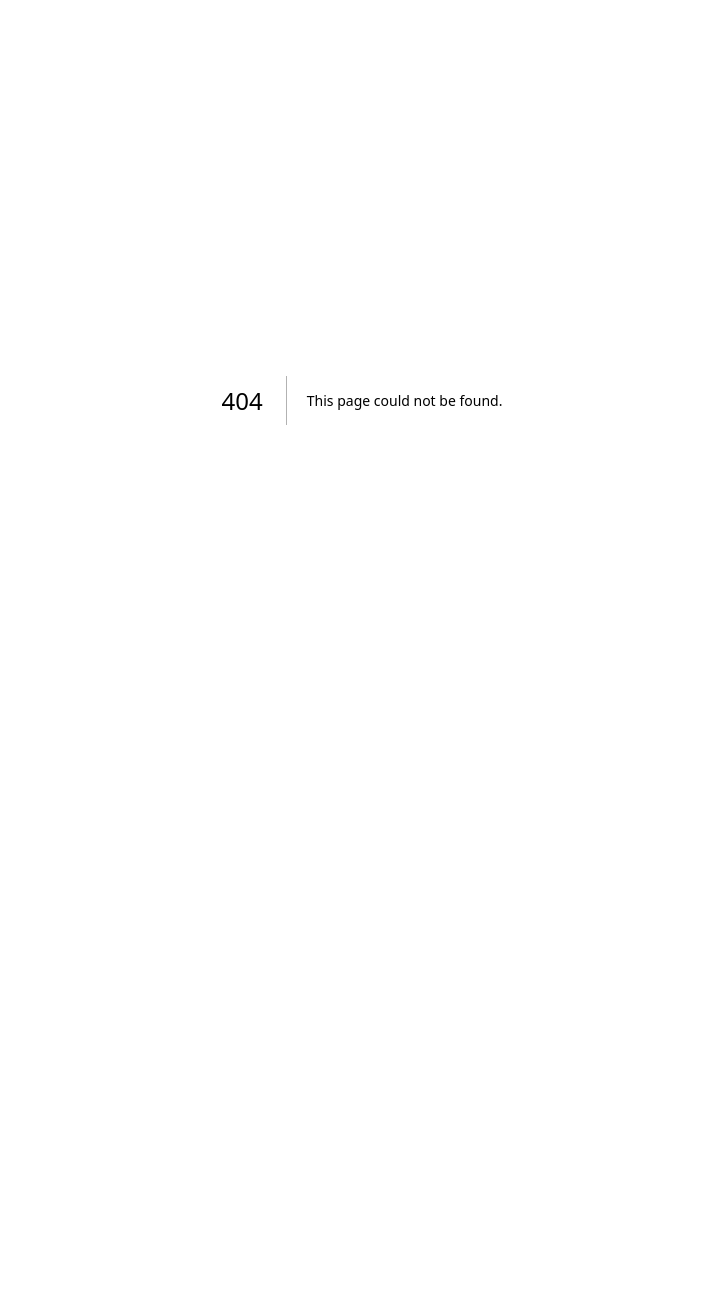
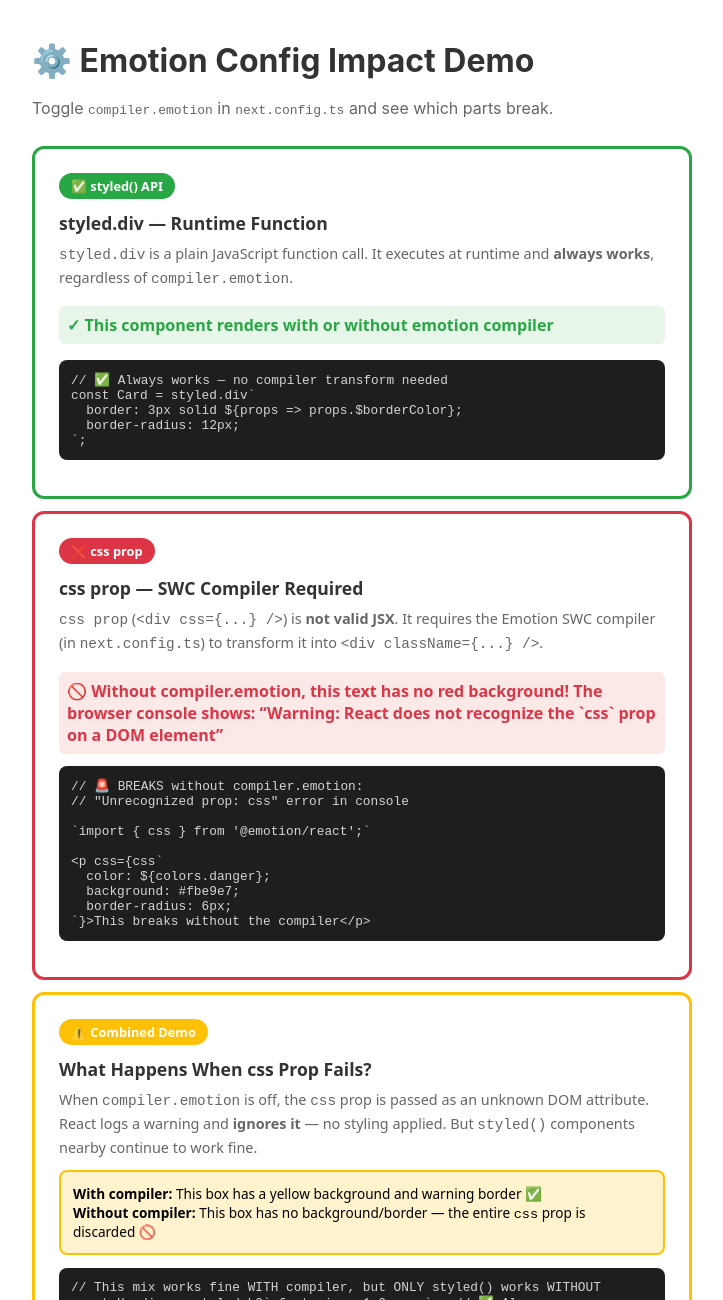
Before and after one commit to pangkaiguo/validate-nextjs-emotion, a Next.js app: page /emotion-config-impact in a window 1280 px wide. Before the commit this address had no page. Shown: the top 1300 px of the page, without its empty margins (278-1001 px from the left). Before the commit the page ends 800 px from the top, so only its background shows below. Built offline with nearby package versions, Linux system fonts and the light colour scheme.

Commit message:
Add emotion-config-impact demo page showing what breaks when compiler.emotion is missing - css prop fails, styled() survives

```diff
--- /dev/null
+++ b/src/app/emotion-config-impact/page.tsx
@@ -0,0 +1,231 @@
+'use client';
+
+import { css } from '@emotion/react';
+import styled from '@emotion/styled';
+
+// ============================================================
+// 🎯 This page demonstrates the impact of `compiler.emotion: true`
+//    in next.config.ts on Emotion components.
+//
+// ✅ With `compiler.emotion: true`  → Everything works
+// ❌ Without it                     → css prop breaks, styled() works
+//
+// Try it: comment out `emotion: true` in next.config.ts,
+// then run `npm run dev` and visit this page.
+// ============================================================
+
+// --- CSS Variable helpers for consistent visuals ---
+const colors = {
+  success: '#28a745',
+  danger: '#dc3545',
+  warning: '#ffc107',
+  info: '#17a2b8',
+  bg: '#f8f9fa',
+  border: '#dee2e6',
+};
+
+// ======================================================
+// ✅ WORKS WITHOUT compiler.emotion:
+//    styled() is a runtime function — it always runs.
+// ======================================================
+const Card = styled.div<{ $borderColor: string }>`
+  background: white;
+  border: 3px solid ${(props) => props.$borderColor};
+  border-radius: 12px;
+  padding: 24px;
+  margin: 12px 0;
+  font-family: system-ui, sans-serif;
+`;
+
+const Label = styled.span<{ $bg: string }>`
+  display: inline-block;
+  padding: 4px 12px;
+  border-radius: 20px;
+  font-size: 0.8rem;
+  font-weight: 700;
+  background: ${(props) => props.$bg};
+  color: white;
+  margin-bottom: 12px;
+`;
+
+const Title = styled.h3`
+  margin: 0 0 8px 0;
+  font-size: 1.1rem;
+  color: #333;
+`;
+
+const Desc = styled.p`
+  margin: 0 0 12px 0;
+  font-size: 0.9rem;
+  color: #666;
+  line-height: 1.5;
+`;
+
+// ======================================================
+// ❌ FAILS WITHOUT compiler.emotion:
+//    The `css` prop requires the SWC compiler to transform
+//    `<div css={...} />` into valid JSX.
+//    Without it, you get: "Unrecognized prop: css"
+// ======================================================
+
+const codeStyle = {
+  background: '#1e1e1e',
+  color: '#d4d4d4',
+  padding: '12px',
+  borderRadius: '8px',
+  fontSize: '0.8rem',
+  fontFamily: 'monospace',
+  overflowX: 'auto' as const,
+  whiteSpace: 'pre-wrap' as const,
+  marginBottom: '12px',
+};
+
+export default function EmotionConfigImpact() {
+  // This styled() call works regardless of config
+  // It is a runtime JS function call — no compiler transform needed.
+  const WorksAlways = styled.p`
+    color: ${colors.success};
+    font-weight: 700;
+    font-size: 1rem;
+    padding: 8px;
+    background: #e8f5e9;
+    border-radius: 6px;
+  `;
+
+  return (
+    <div style={{ maxWidth: 700, margin: '0 auto', padding: 20 }}>
+      <h1 style={{ fontSize: '2rem', color: '#333', marginBottom: 8 }}>
+        ⚙️ Emotion Config Impact Demo
+      </h1>
+      <p style={{ color: '#666', marginBottom: 24, lineHeight: 1.6 }}>
+        Toggle <code>compiler.emotion</code> in{' '}
+        <code>next.config.ts</code> and see which parts break.
+      </p>
+
+      {/* ── 1. styled() API — Always Works ── */}
+      <Card $borderColor={colors.success}>
+        <Label $bg={colors.success}>✅ styled() API</Label>
+        <Title>styled.div — Runtime Function</Title>
+        <Desc>
+          <code>styled.div</code> is a plain JavaScript function call.
+          It executes at runtime and <strong>always works</strong>,
+          regardless of <code>compiler.emotion</code>.
+        </Desc>
+        <WorksAlways>✓ This component renders with or without emotion compiler</WorksAlways>
+        <pre style={codeStyle}>
+          {`// ✅ Always works — no compiler transform needed
+const Card = styled.div\`
+  border: 3px solid \${props => props.$borderColor};
+  border-radius: 12px;
+\`;`}
+        </pre>
+      </Card>
+
+      {/* ── 2. css prop — Only With compiler.emotion ── */}
+      {/* 🚨 If you comment out compiler.emotion, this block will crash */}
+      <Card $borderColor={colors.danger}>
+        <Label $bg={colors.danger}>❌ css prop</Label>
+        <Title>css prop — SWC Compiler Required</Title>
+        <Desc>
+          <code>css prop</code> (<code>{"<div css={...} />"}</code>) is{' '}
+          <strong>not valid JSX</strong>. It requires the Emotion SWC
+          compiler (in <code>next.config.ts</code>) to transform it
+          into <code>{'<div className={...} />'}</code>.
+        </Desc>
+
+        {/* 🚨 This exact code breaks without compiler.emotion: true */}
+        <p
+          css={css`
+            color: ${colors.danger};
+            font-weight: 700;
+            font-size: 1rem;
+            padding: 8px;
+            background: #fbe9e7;
+            border-radius: 6px;
+            margin-bottom: 12px;
+          `}
+        >
+          🚫 Without compiler.emotion, this text has no red background!
+          The browser console shows: &ldquo;Warning: React does not
+          recognize the `css` prop on a DOM element&rdquo;
+        </p>
+
+        <pre style={codeStyle}>
+          {`// 🚨 BREAKS without compiler.emotion:
+// "Unrecognized prop: css" error in console
+
+\`import { css } from '@emotion/react';\`
+
+<p css={css\`
+  color: \${colors.danger};
+  background: #fbe9e7;
+  border-radius: 6px;
+\`}>This breaks without the compiler</p>`}
+        </pre>
+      </Card>
+
+      {/* ── 3. Combined Example ── */}
+      <Card $borderColor={colors.warning}>
+        <Label $bg={colors.warning}>⚠️ Combined Demo</Label>
+        <Title>What Happens When css Prop Fails?</Title>
+        <Desc>
+          When <code>compiler.emotion</code> is off, the <code>css</code> prop is
+          passed as an unknown DOM attribute. React logs a warning and{' '}
+          <strong>ignores it</strong> — no styling applied. But{' '}
+          <code>styled()</code> components nearby continue to work fine.
+        </Desc>
+        <div
+          css={css`
+            background: #fff3cd;
+            border: 2px solid ${colors.warning};
+            border-radius: 8px;
+            padding: 12px;
+            margin-bottom: 12px;
+            font-size: 0.85rem;
+          `}
+        >
+          <strong>With compiler:</strong> This box has a yellow background and
+          warning border ✅
+          <br />
+          <strong>Without compiler:</strong> This box has no background/border —
+          the entire <code>css</code> prop is discarded 🚫
+        </div>
+        <pre style={codeStyle}>
+          {`// This mix works fine WITH compiler, but ONLY styled() works WITHOUT
+const Heading = styled.h2\` font-size: 1.2rem; \`;  // ✅ Always
+
+return (
+  <>
+    <Heading>Always works</Heading>
+    <div css={css\` color: red; \`}>May crash</div>  {/* 🚫 */}
+  </>
+);`}
+        </pre>
+      </Card>
+
+      {/* ── 4. Quick Config Check ── */}
+      <Card $borderColor={colors.info}>
+        <Label $bg={colors.info}>🔧 Your Config</Label>
+        <Title>next.config.ts Check</Title>
+        <Desc>
+          Open <code>next.config.ts</code> and check if{' '}
+          <code>compiler.emotion</code> is set:
+        </Desc>
+        <pre style={codeStyle}>
+          {`// next.config.ts
+const nextConfig: NextConfig = {
+  compiler: {
+    emotion: true,     // ← Must be true for css prop
+    styledComponents: true,  // ← For styled-components SSR
+  },
+};`}
+        </pre>
+        <Desc>
+          Both settings are <strong>compile-time only</strong> — zero runtime
+          overhead. They instruct the SWC compiler to transform the JSX
+          before React runs.
+        </Desc>
+      </Card>
+    </div>
+  );
+}
```
Also changed, not shown: src/app/page.tsx (+13 -0 lines).
